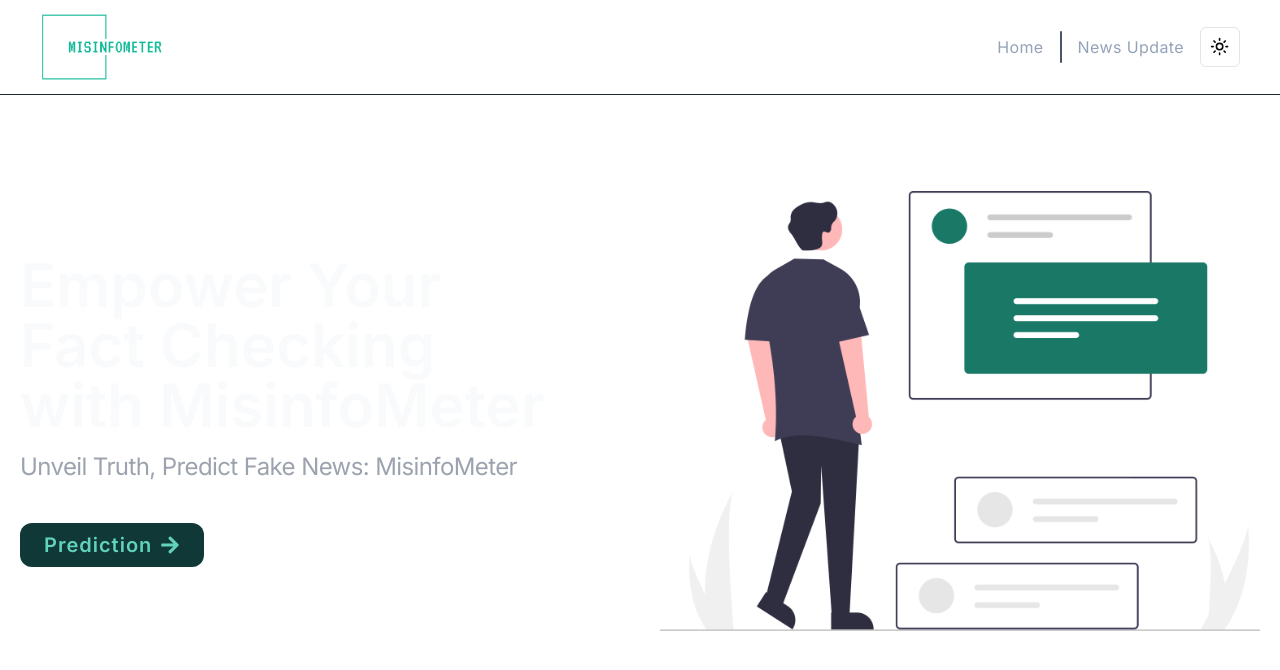
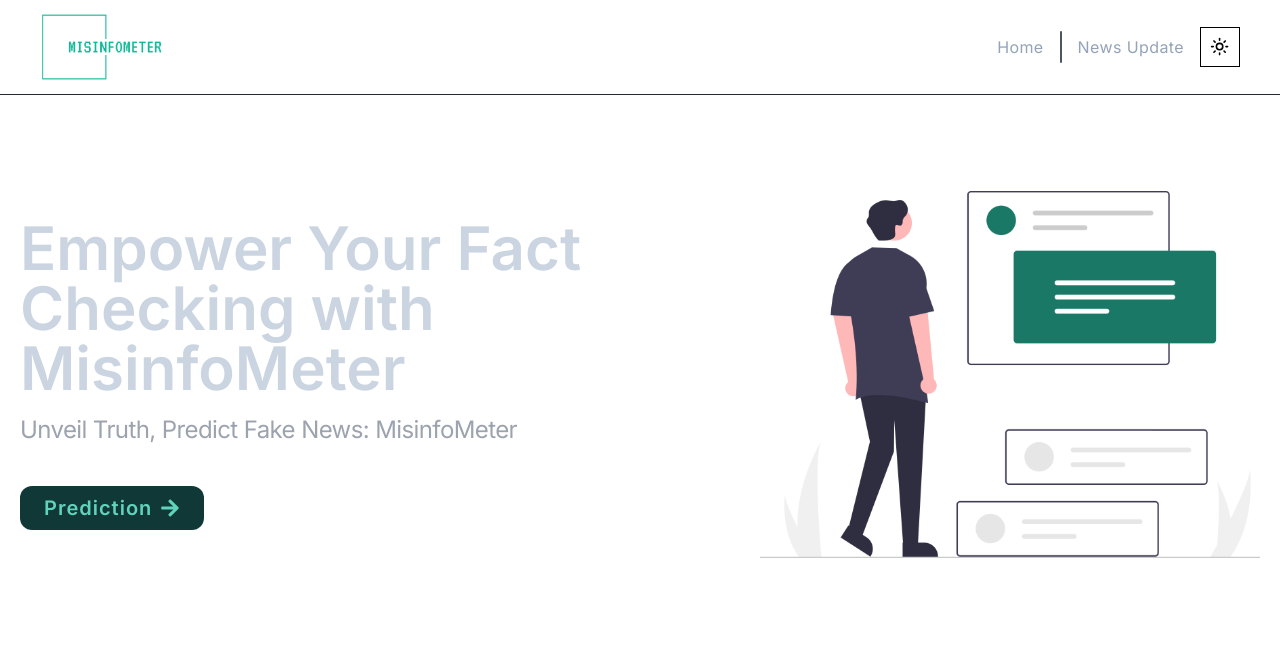
Before and after one commit to AnkitSingh0702/Misinfometer-SeniorDesignProject-Frontend, a Next.js app: page / in a window 1280 px wide. Shown: the top 670 px of the page. Built offline with nearby package versions, Linux system fonts and the light colour scheme.

Commit message:
Updating

```diff
--- a/app/fake/page.tsx
+++ b/app/fake/page.tsx
@@ -1,4 +1,4 @@
-import React, { useState } from "react";
+import React from "react";
 import Head from "next/head";
 import Navbar from "@/components/navbar/nav";
 import { Metadata } from "next";
@@ -9,7 +9,7 @@
 
 function page() {
   return (
-    <div>
+    <div >
 
       {/* navbar component */}
       <Navbar />
--- a/app/globals.css
+++ b/app/globals.css
@@ -1,76 +1,3 @@
 @tailwind base;
   @tailwind components;
   @tailwind utilities;
-
-  @layer base {
-    :root {
-      --background: 0 0% 100%;
-      --foreground: 240 10% 3.9%;
-
-      --card: 0 0% 100%;
-      --card-foreground: 240 10% 3.9%;
-
-      --popover: 0 0% 100%;
-      --popover-foreground: 240 10% 3.9%;
-
-      --primary: 240 5.9% 10%;
-      --primary-foreground: 0 0% 98%;
-
-      --secondary: 240 4.8% 95.9%;
-      --secondary-foreground: 240 5.9% 10%;
-
-      --muted: 240 4.8% 95.9%;
-      --muted-foreground: 240 3.8% 46.1%;
-
-      --accent: 240 4.8% 95.9%;
-      --accent-foreground: 240 5.9% 10%;
-
-      --destructive: 0 84.2% 60.2%;
-      --destructive-foreground: 0 0% 98%;
-
-      --border: 240 5.9% 90%;
-      --input: 240 5.9% 90%;
-      --ring: 240 10% 3.9%;
-
-      --radius: 0.5rem;
-    }
-
-    .dark {
-      --background: 240 10% 3.9%;
-      --foreground: 0 0% 98%;
-
-      --card: 240 10% 3.9%;
-      --card-foreground: 0 0% 98%;
-
-      --popover: 240 10% 3.9%;
-      --popover-foreground: 0 0% 98%;
-
-      --primary: 0 0% 98%;
-      --primary-foreground: 240 5.9% 10%;
-
-      --secondary: 240 3.7% 15.9%;
-      --secondary-foreground: 0 0% 98%;
-
-      --muted: 240 3.7% 15.9%;
-      --muted-foreground: 240 5% 64.9%;
-
-      --accent: 240 3.7% 15.9%;
-      --accent-foreground: 0 0% 98%;
-
-      --destructive: 0 62.8% 30.6%;
-      --destructive-foreground: 0 0% 98%;
-
-      --border: 240 3.7% 15.9%;
-      --input: 240 3.7% 15.9%;
-      --ring: 240 4.9% 83.9%;
-    }
-  }
-
-  @layer base {
-    * {
-      @apply border-border;
-    }
-    body {
-      @apply bg-background text-foreground;
-    }
-  }
--- a/app/page.tsx
+++ b/app/page.tsx
@@ -11,7 +11,7 @@
 
 export default function Home() {
   return (
-    <main className={` `}>
+    <main>
       {/* navbar component */}
       <Navbar />
 
@@ -20,7 +20,7 @@
         <div className="container mx-auto flex px-5 py-24 md:flex-row flex-col items-center">
           <div className="lg:flex-grow md:w-1/2 lg:pr-24 md:pr-16 flex flex-col md:items-start md:text-left mb-16 md:mb-0 items-center text-center">
             <div>
-              <p className="text-4xl heading lg:text-6xl font-semibold text-slate-50">
+              <p className="text-4xl heading lg:text-6xl font-semibold text-slate-300">
                 Empower Your Fact Checking{" "}
                 <span className="text-flow-500 heading ">
                   {" "}
@@ -42,7 +42,7 @@
             </Link>
           </div>
           <div className="">
-            <Image src="/right_1.png" alt="" width={600} height={600} />
+            <Image src="/right_1.png" alt="" width={500} height={500} />
           </div>
         </div>
       </section>
```
